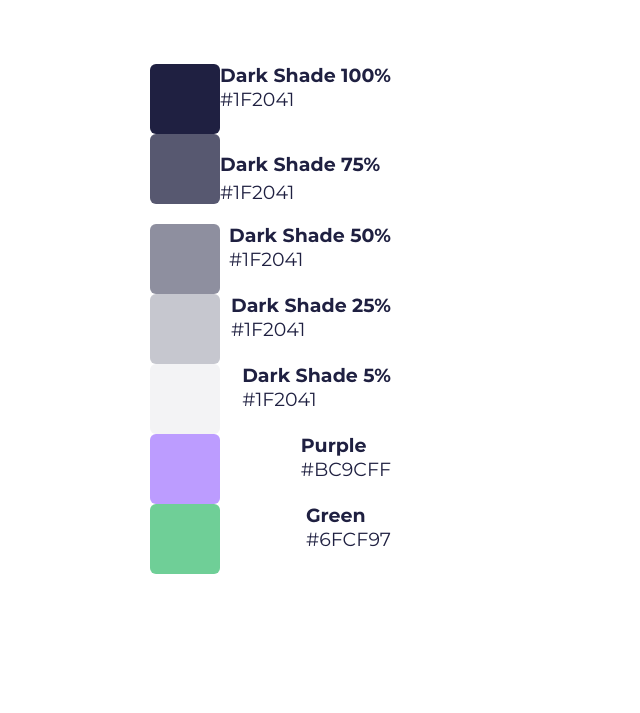
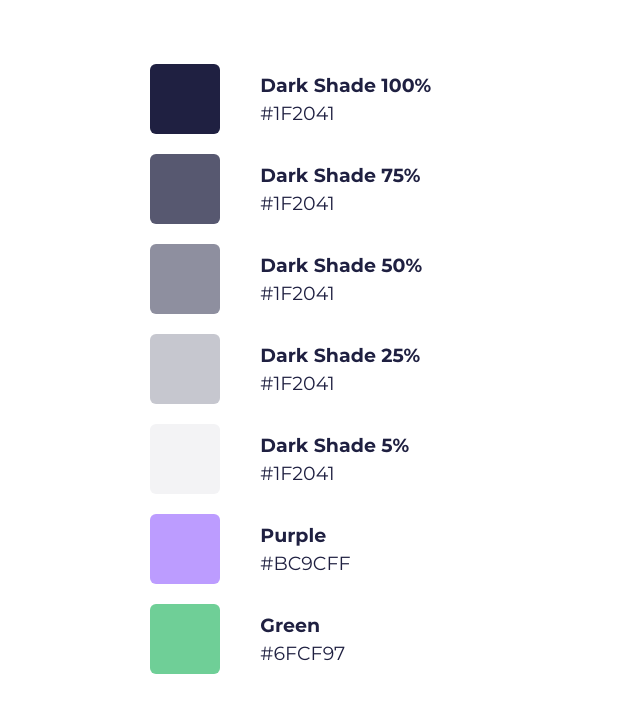
Before and after one commit to Mia-v/toxin-hotel, a website built with webpack: page src/index.pug in a window 1280 px wide. Shown: the part 81-794 px from the top of the page, without its empty margins (0-640 px from the left). Built offline with nearby package versions, Linux system fonts and the light colour scheme.

Commit message:
Edit styles

```diff
--- a/src/index.pug
+++ b/src/index.pug
@@ -19,7 +19,7 @@ html(lang="en")
       section.colors
         .colors__block.block
           .colors__pattern_dark-shade
-          .colors-type__name
+          .colors__name
             h2.item-title Dark Shade 100%
             p.body-text_bigger #1F2041
         .colors__block.block
@@ -29,26 +29,26 @@ html(lang="en")
             p.body-text_bigger #1F2041
         .colors__block.block
           .colors__pattern_dark-shade50
-          .colors-type__name
+          .colors__name
             h2.item-title Dark Shade 50%
             p.body-text_bigger #1F2041
         .colors__block.block
           .colors__pattern_dark-shade25
-          .colors-type__name
+          .colors__name
             h2.item-title Dark Shade 25%
             p.body-text_bigger #1F2041
         .colors__block.block
           .colors__pattern_dark-shade05
-          .colors-type__name
+          .colors__name
             h2.item-title Dark Shade 5%
             p.body-text_bigger #1F2041
         .colors__block.block
           .colors__pattern_purple
-          .colors-type__name
+          .colors__name
             h2.item-title Purple
             p.body-text_bigger #BC9CFF
         .colors__block.block
           .colors__pattern_green
-          .colors-type__name
+          .colors__name
             h2.item-title Green
             p.body-text_bigger #6FCF97
--- a/src/styles/main.scss
+++ b/src/styles/main.scss
@@ -43,6 +43,20 @@ body {
 
 }
 
+.body-text {
+  @include body-text(14px);
+  &_bigger {
+    font-size: 19px;
+    color: $dark-shade;
+  }
+}
+
+.item-title {
+  font-weight: 700;
+  font-size: 19px;
+  color: $dark-shade;
+}
+
 .watermark {
   position: absolute;
   top: 30px;
@@ -51,16 +65,21 @@ body {
   height: 48px;
 }
 
+// main
+
 .main {
   position: absolute;
   top: 85px;
   left: 0;
   display: inline-flex;
   justify-content: space-between;
-  height: 100vh;
+  height: 100%;
   width: 100vw;
   padding: 60px 150px;
 }
+
+// section colors
+
 .colors {
   position: relative;
   height: 610px;
@@ -71,6 +90,9 @@ body {
       display: flex;
       flex-direction: row;
       justify-content: space-between;
+      align-items: flex-start;
+      width: 281.26px;
+      height: 90px;
 		}
 
 		&__pattern {
@@ -107,33 +129,8 @@ body {
       height: 90px;
       font-size: 19px;
       line-height: 28px;
-    justify-content: center;
+      justify-content: flex-start;
       align-items: flex-start;
-    padding: 20px 0;
+      padding: 8px 0;
 		}
 }
-
-.colors-type {
-  width: 436px;
-    height: 321px;
-    display: inline-flex;
-    flex-direction: column;
-    justify-content: flex-start;
-    align-items: flex-start;
-
-		&__name {
-		}
-}
-.item-title {
-  font-weight: 700;
-  font-size: 19px;
-  color: $dark-shade;
-}
-.body-text {
-  @include body-text(14px);
-  &_bigger {
-    font-size: 19px;
-    color: $dark-shade;
-  }
-
-}
```
Also changed, not shown: dist/index.html, src/index.html, src/styles/index.css, 2 other files. Lines whose indentation alone changed are shown as unchanged.
